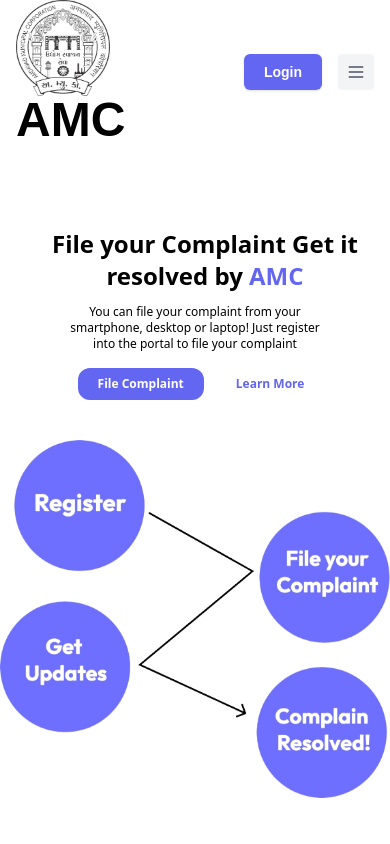
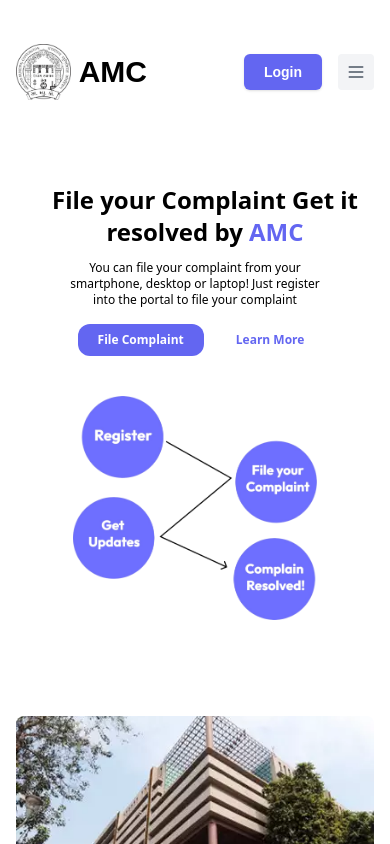
Before and after one commit to Jaydeep189/ssip-frontend, a plain HTML site: page index.html in a window 390 px wide. Shown: the top 844 px of the page. Drawn offline with nearby package versions, Linux system fonts and the light colour scheme.

Commit message:
landing page added responsive

```diff
--- a/landing.html
+++ b/index.html
@@ -22,9 +22,9 @@
     <header class="bg-white mt-10 font-outfit">
       <div class="mx-auto max-w-6xl px-4 sm:px-6 lg:px-8">
         <div class="flex h-16 items-center justify-between">
-          <div class="flex-1 md:flex md:items-center md:gap-5">
-            <img src="amc_logo.jpg" class="h-24" alt="" />
-            <h1 class="font-bold text-5xl">AMC</h1>
+          <div class="flex items-center justify-center md:gap-5 gap-2">
+            <img src="amc_logo.jpg" class="sm:h-24 h-14" alt="" />
+            <h1 class="font-bold sm:text-5xl text-3xl">AMC</h1>
           </div>
 
           <div class="md:flex md:items-center md:gap-12">
@@ -86,6 +86,7 @@
 
               <div class="block md:hidden">
                 <button
+                  title="some"
                   class="rounded bg-gray-100 p-2 text-gray-600 transition hover:text-gray-600/75"
                 >
                   <svg
@@ -116,7 +117,7 @@
         id="banner"
         class="max-w-6xl mx-auto flex justify-between flex-wrap lg:flex-nowrap pt-10"
       >
-        <div class="lg:basis-6/12 gsap-hero-image pt-16">
+        <div class="lg:basis-6/12 basis-full gsap-hero-image sm:pt-16 pt-5">
           <h1
             class="lg:text-5xl text-2xl lg:text-left text-center font-bold pl-5 pt-5"
           >
@@ -147,11 +148,21 @@
             </a>
           </div>
         </div>
-        <div class="relative gsap-hero-text lg:basis-5/12 pt-10 sm-pt-0">
+        <div
+          class="relative gsap-hero-text basis-full lg:basis-5/12 pt-10 sm-pt-0"
+        >
+          <div class="flex justify-center">
+            <img
+              src="banner_image.png"
+              alt="ddsf"
+              class="transition-transform hover:scale-105 duration-500 sm:hidden h-56 center"
+              draggable="false"
+            />
+          </div>
           <img
             src="banner_image.png"
             alt="ddsf"
-            class="transition-transform hover:scale-105 duration-500"
+            class="transition-transform hover:scale-105 duration-500 hidden sm:block"
             draggable="false"
           />
         </div>
@@ -171,7 +182,7 @@
             </div>
 
             <div class="lg:py-24">
-              <h2 class="text-3xl font-bold sm:text-4xl">
+              <h2 class="text-2xl font-bold sm:text-4xl">
                 The Complaint and Decision Making System by AMC
               </h2>
 
@@ -215,7 +226,7 @@
         <div class="text-4xl font-bold flex justify-start">
           Proccess Of filing complaint
         </div>
-        <div class="grid grid-cols-2 gap-3 py-20">
+        <div class="grid sm:grid-cols-2 grid-cols-1 gap-3 sm:py-20 py-10">
           <div
             class="shadow-lg hover:shadow-xl transition-transform hover:scale-105 duration-300 rounded-lg mx-5 my-5"
           >
```
